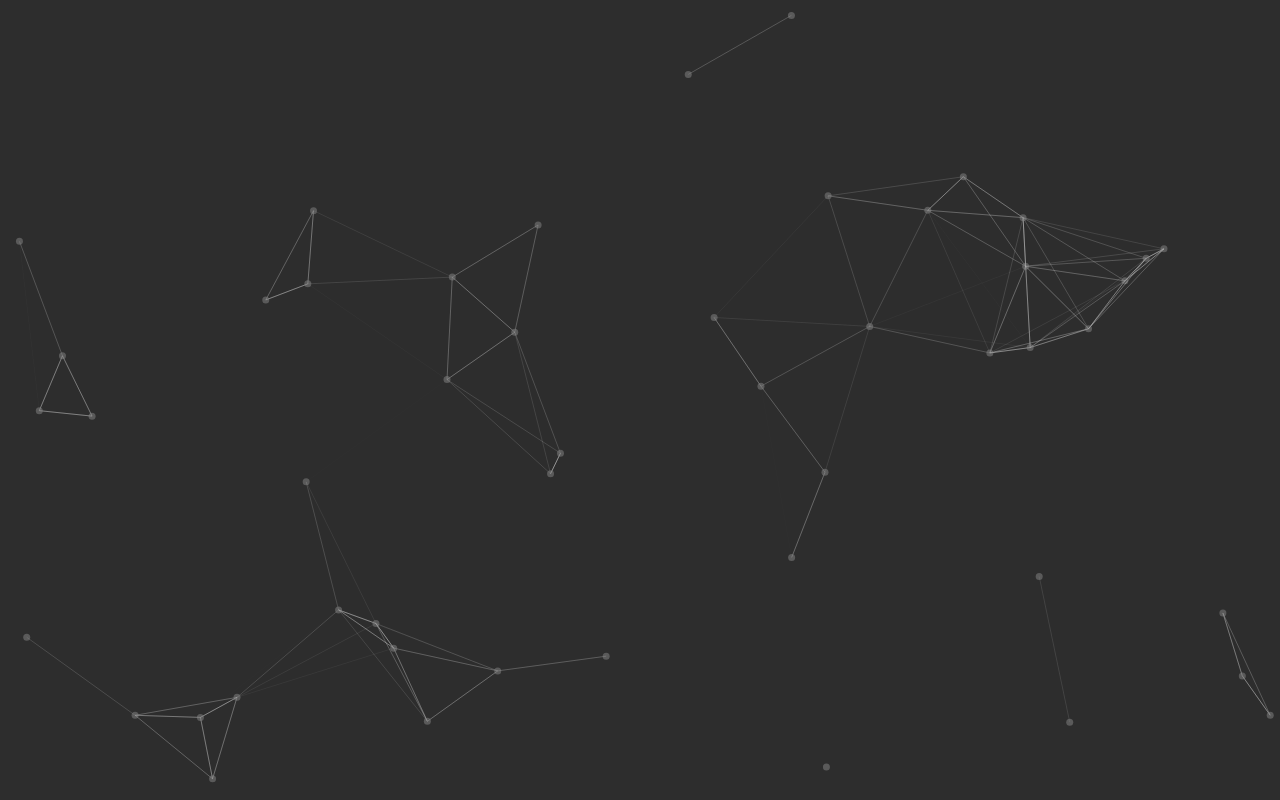
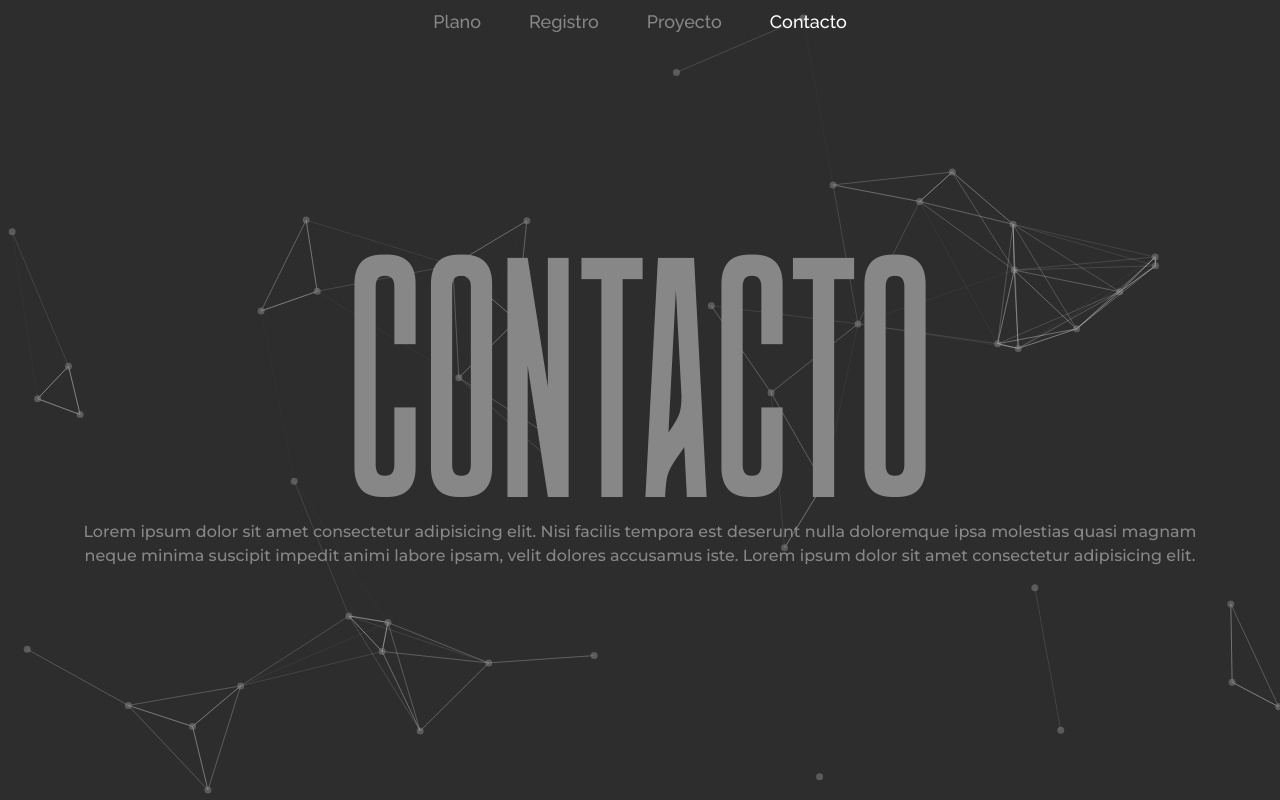
Before and after one commit to Najdorf12/gallery-app, a React (Vite) app: page /contacto in a window 1280 px wide. Built offline with nearby package versions, Linux system fonts and the light colour scheme.

Commit message:
add styles

```diff
--- a/src/components/Navbar.jsx
+++ b/src/components/Navbar.jsx
@@ -3,7 +3,7 @@ import { Link } from "react-router-dom";
 const Navbar = () => {
   return (
     <nav className="absolute top-0 z-50 w-full flex justify-center items-center pt-2 lg:pt-2 2xl:pt-6 ">
-      <ul className="w-full flex flex-row  justify-center items-center gap-4 font-text font-medium text-grayCustom text-sm  lg:gap-12 lg:text-lg xl:gap-16">
+      <ul className="w-full flex flex-row  justify-center items-center gap-5 font-text font-medium text-grayCustom text-sm  lg:gap-12 lg:text-lg xl:gap-16">
         <li className="hover:text-whiteCustom duration-700 cursor-pointer hover:scale-110">
           Plano
         </li>
--- a/src/pages/Contact.jsx
+++ b/src/pages/Contact.jsx
@@ -1,19 +1,26 @@
 import TsParticlesBg from "../components/TsParticlesBg";
+import Navbar from "../components/Navbar";
 
 const Contact = () => {
   return (
-    <section className="relative w-full h-screen bg-blackCustom">
-        <TsParticlesBg />
-      <article className="flex flex-col text-balance ">
-        <h6>Contact</h6>
-        <p>
-          Lorem ipsum dolor sit, amet consectetur adipisicing elit. Natus
-          explicabo amet ratione cum quo optio rem alias? Repellendus voluptate
-          dignissimos, consequatur laudantium architecto rerum nesciunt,
-          distinctio beatae sit atque necessitatibus?
-        </p>
-      </article>
-    </section>
+    <main className="relative w-full h-[100dvh] lg:h-screen z-50 flex flex-col justify-center items-center bg-blackCustom overflow-hidden">
+       <TsParticlesBg />
+      <Navbar />
+      <div className="w-full h-[100dvh] lg:h-screen z-[550] relative flex flex-col justify-evenly items-center pt-4 ">
+        <article className="flex flex-col justify-center items-center relative z-50  w-full cursor-default">
+          <h1 className="august-bold leading-none text-transparent bg-gradient-to-b bg-clip-text from-grayCustom via-grayCustom to-grayCustom text-9xl lg:text-[16rem] xl:text-[18rem] 2xl:text-[22rem]">
+            CONTACTO
+          </h1>
+          <p className="text-sm  text-grayCustom font-text2 font-medium text-center text-pretty px-2 mt-4 lg:text-base lg:text-balance xl:max-w-[1000px] 2xl:max-w-[1300px] xl:text-lg  2xl:text-xl">
+            Lorem ipsum dolor sit amet consectetur adipisicing elit. Nisi
+            facilis tempora est deserunt nulla doloremque ipsa molestias quasi
+            magnam neque minima suscipit impedit animi labore ipsam, velit
+            dolores accusamus iste. Lorem ipsum dolor sit amet consectetur
+            adipisicing elit.
+          </p>
+        </article>
+      </div>
+    </main>
   );
 };
 
--- a/src/pages/Home.jsx
+++ b/src/pages/Home.jsx
@@ -5,7 +5,7 @@ import { artistsData } from "../data/artistsData";
 
 const Home = ({ artistData }) => {
   return (
-    <main className="relative w-full h-[100dvh] lg:h-screen z-50 flex flex-col justify-center items-center  bg-red-700">
+    <main className="relative w-full h-[100dvh] lg:h-screen z-50 flex flex-col justify-center items-center">
       <TsParticlesBg />
       <div className="w-full h-[100dvh] lg:h-screen z-[550] relative flex flex-col justify-evenly items-center pt-4 ">
         <Navbar />
```
